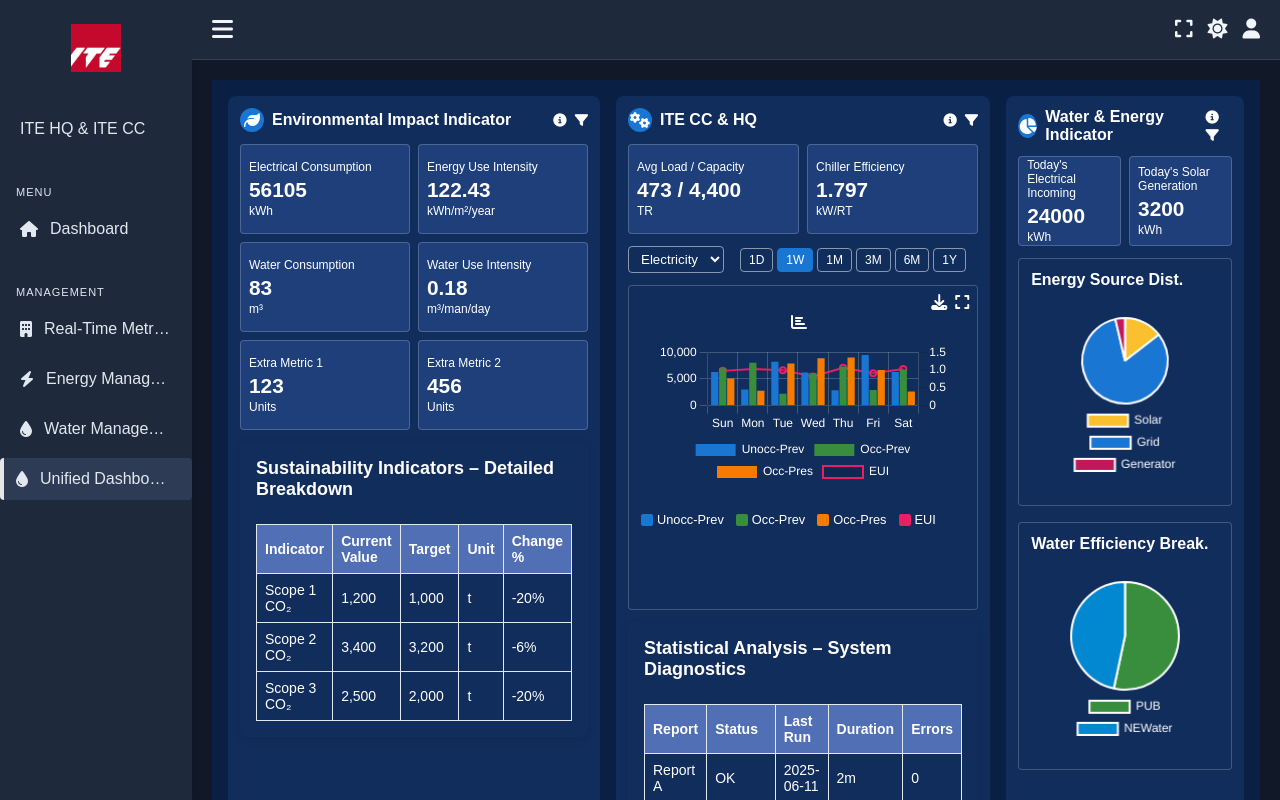
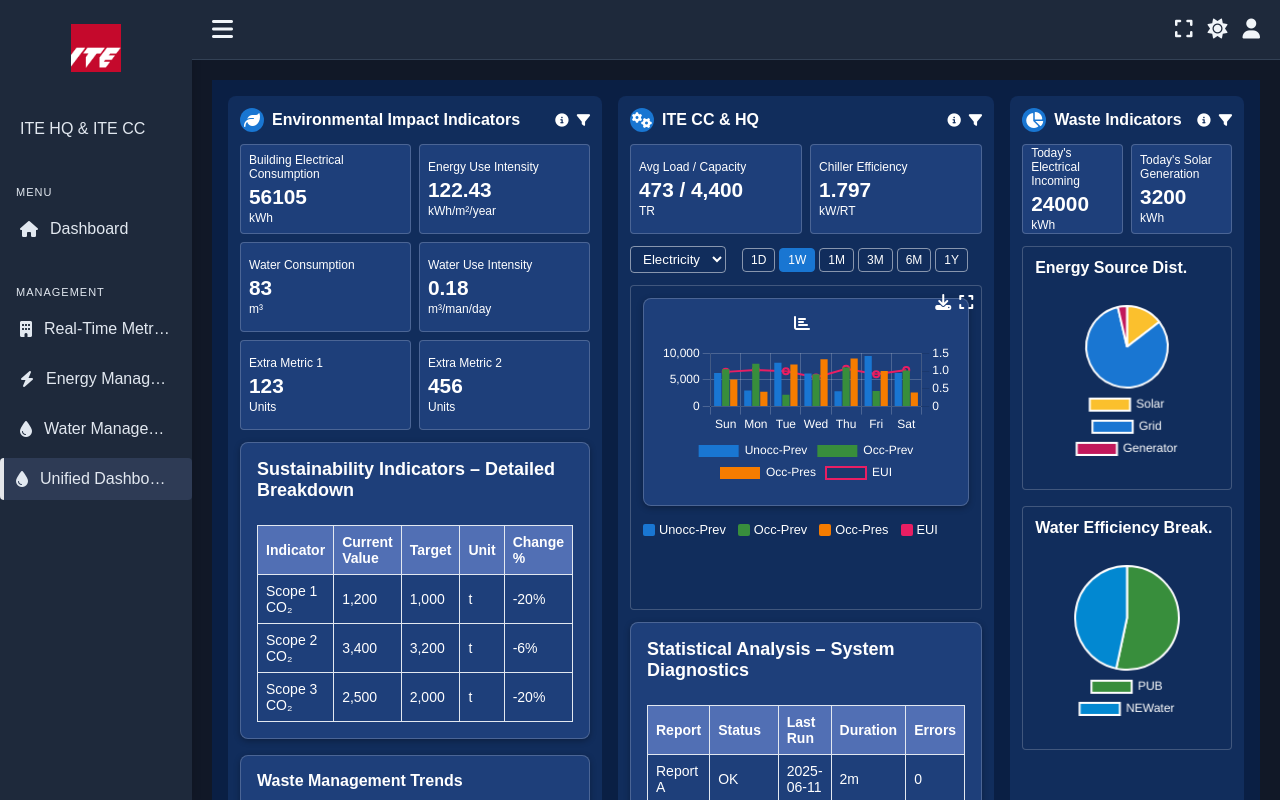
Before and after one commit to yirenong/calypso_demo_full, a Vue app: page /unified-dashboard in a window 1280 px wide. Built offline with nearby package versions, Linux system fonts and the light colour scheme.

Commit message:
push update

```diff
--- /dev/null
+++ b/src/components/MixedChartCard.vue
@@ -0,0 +1,62 @@
+<template>
+    <div class="mixed-chart-card">
+        <canvas ref="canvas"></canvas>
+    </div>
+</template>
+
+<script>
+import {
+    Chart,
+    BarController,
+    BarElement,
+    LineController,
+    LineElement,
+    CategoryScale,
+    LinearScale,
+    PointElement,
+    Legend,
+    Tooltip
+} from 'chart.js';
+
+Chart.register(
+    BarController,
+    BarElement,
+    LineController,
+    LineElement,
+    CategoryScale,
+    LinearScale,
+    PointElement,
+    Legend,
+    Tooltip
+);
+
+export default {
+    name: 'MixedChartCard',
+    props: {
+        chartData: { type: Object, required: true },
+        options: { type: Object, required: true }
+    },
+    mounted() {
+        this._chart = new Chart(this.$refs.canvas.getContext('2d'), {
+            data: this.chartData,
+            options: this.options
+        });
+    },
+    watch: {
+        chartData: {
+            deep: true,
+            handler(newData) {
+                this._chart.data = newData;
+                this._chart.update();
+            }
+        }
+    }
+};
+</script>
+
+<style scoped>
+.mixed-chart-card {
+    position: relative;
+    height: 300px;
+}
+</style>
--- a/src/views/UnifiedDashboard.vue
+++ b/src/views/UnifiedDashboard.vue
@@ -6,7 +6,7 @@
                 <div class="section-header">
                     <div class="section-title">
                         <span class="icon-wrapper leaf-icon"><i class="fas fa-leaf"></i></span>
-                        <h3>Environmental Impact Indicator</h3>
+                        <h3>Environmental Impact Indicators</h3>
                     </div>
                     <div class="section-actions">
                         <button class="action-btn"><i class="fas fa-info-circle"></i></button>
@@ -40,6 +40,35 @@
                 <!-- Table: only if 'table' is checked -->
                 <TableCard v-if="selectedLeft.includes('table')" title="Sustainability Indicators – Detailed Breakdown"
                     :columns="sustainTable.columns" :rows="sustainTable.rows" />
+
+                <!-- Waste Management Input & Mixed Chart -->
+                <div class="waste-section card">
+                    <h4>Waste Management Trends</h4>
+
+                    <!-- Simple data-entry form -->
+                    <div class="waste-form">
+                        <label class="waste-field">
+                            Date
+                            <input type="date" v-model="newWaste.date" />
+                        </label>
+
+                        <label class="waste-field">
+                            General (kg)
+                            <input type="number" v-model.number="newWaste.general" placeholder="e.g. 500" />
+                        </label>
+
+                        <label class="waste-field">
+                            Recycled (kg)
+                            <input type="number" v-model.number="newWaste.recycled" placeholder="e.g. 200" />
+                        </label>
+
+                        <button class="waste-add-btn" @click="addWasteData">Add</button>
+                    </div>
+
+
+                    <!-- Render mixed bar+line chart -->
+                    <MixedChartCard :chartData="wasteChartData" :options="wasteChartOpts" />
+                </div>
             </section>
 
             <!-- Middle Column: Asset Performance KPIs -->
@@ -111,7 +140,7 @@
                 <div class="section-header">
                     <div class="section-title">
                         <span class="icon-wrapper resources-icon"><i class="fas fa-chart-pie"></i></span>
-                        <h3>Water & Energy Indicator</h3>
+                        <h3>Waste Indicators</h3>
                     </div>
                     <div class="section-actions">
                         <button class="action-btn"><i class="fas fa-info-circle"></i></button>
@@ -156,15 +185,34 @@ import { ref, reactive, computed } from 'vue'
 import BarChartCard from '../components/BarChartCard.vue'
 import PieChartCard from '../components/PieChartCard.vue'
 import TableCard from '../components/TableCard.vue'
+import MixedChartCard from '../components/MixedChartCard.vue'
 
 // filter toggles
 const showFilterLeft = ref(false)
 const showFilterMiddle = ref(false)
 const showFilterRight = ref(false)
 
+const newWaste = reactive({
+    date: '',
+    eneral: null,
+    recycled: null
+})
+
+const wasteData = ref([])
+
+function addWasteData() {
+    if (!newWaste.date) return
+    // push a copy
+    wasteData.value.push({ ...newWaste })
+    // reset form
+    newWaste.date = ''
+    newWaste.general = 0
+    newWaste.recycled = 0
+}
+
 // filter options
 const filterOptionsLeft = reactive([
-    { key: 'ElectricalConsumption', label: 'Electrical Consumption', value: 56105, unit: 'kWh' },
+    { key: 'ElectricalConsumption', label: 'Building Electrical Consumption', value: 56105, unit: 'kWh' },
     { key: 'EnergyUseIntensity', label: 'Energy Use Intensity', value: 122.43, unit: 'kWh/m²/year' },
     { key: 'WaterConsumption', label: 'Water Consumption', value: 83, unit: 'm³' },
     { key: 'WaterUseIntensity', label: 'Water Use Intensity', value: 0.18, unit: 'm³/man/day' },
@@ -221,6 +269,91 @@ const systemDiagsTable = reactive({
         { Report: 'Report C', Status: 'OK', 'Last Run': '2025-06-11', Duration: '1m', Errors: '0' },
     ]
 })
+
+const wasteChartData = computed(() => {
+    // sort your entries ascending by date
+    const sorted = [...wasteData.value].sort((a, b) =>
+        new Date(a.date) - new Date(b.date)
+    );
+
+    return {
+        labels: sorted.map(d => d.date),
+        datasets: [
+            {
+                type: 'bar',
+                label: 'General',
+                data: sorted.map(d => d.general),
+                backgroundColor: '#D3D3D3',
+                order: 1              // draw bars first
+            },
+            {
+                type: 'line',
+                label: 'Recycled',
+                data: sorted.map(d => d.recycled),
+                borderColor: '#43a047',
+                borderWidth: 2,
+                fill: false,
+                tension: 0.4,
+                order: 2,             // draw line on top
+                pointBackgroundColor: '#43a047', // make sure your dots are visible
+                pointBorderColor: '#fff'
+            }
+        ]
+    }
+});
+
+
+
+
+
+const wasteChartOpts = {
+    responsive: true,
+    maintainAspectRatio: false,
+
+    // ⬇ tell Chart.js first draw ALL bars, then draw ALL lines
+    datasets: {
+        bar: { order: 1 },
+        line: { order: 2 }
+    },
+
+    scales: {
+        x: {
+            title: {
+                display: true,
+                text: 'Date',
+                color: '#fff'
+            },
+            ticks: {
+                color: '#fff'
+            }
+        },
+        y: {
+            beginAtZero: true,
+            title: {
+                display: true,
+                text: 'Kilograms',
+                color: '#fff'
+            },
+            ticks: {
+                color: '#fff'
+            }
+        }
+    },
+
+    plugins: {
+        legend: {
+            position: 'bottom',
+            labels: {
+                color: '#fff'
+            }
+        },
+        tooltip: {
+            mode: 'index',
+            intersect: false
+        }
+    }
+}
+
 
 // chart controls
 const activeChart = ref('EnergyConsumptionTrend')
@@ -418,11 +551,52 @@ function toggleFullScreen() {
     gap: 16px;
 }
 
+.waste-form {
+    display: flex;
+    align-items: flex-end;
+    gap: 1rem;
+    margin-bottom: 1rem;
+}
+
+.waste-field {
+    display: flex;
+    flex-direction: column;
+    font-size: 0.9rem;
+    color: #fff;
+}
+
+.waste-field input {
+    margin-top: 4px;
+    padding: 0.3rem 0.5rem;
+    border-radius: 4px;
+    border: 1px solid rgba(255, 255, 255, 0.3);
+    background: transparent;
+    color: #fff;
+}
+
+
 /* Card backgrounds: slightly lighter than container */
 .column {
     background: #112d5c;
     border-radius: 8px;
     padding: 12px;
+}
+
+.card {
+    background: #1e3f7a;
+    /* match your KPI cards */
+    border: 1px solid rgba(255, 255, 255, 0.2);
+    border-radius: 8px;
+    padding: 16px;
+    margin-bottom: 16px;
+    box-shadow: 0 2px 6px rgba(0, 0, 0, 0.3);
+}
+
+/* Optional: give the waste-section title a bit of breathing room */
+.waste-section h4 {
+    margin-top: 0;
+    margin-bottom: 12px;
+    color: #fff;
 }
 
 /* Section header */
@@ -546,15 +720,15 @@ function toggleFullScreen() {
 }
 
 .controls select option {
-  background-color: #112d5c;
-  color: #fff;
+    background-color: #112d5c;
+    color: #fff;
 }
 
 /* Highlight hovered option in list */
 .controls select option:hover,
 .controls select option:checked {
-  background-color: #1976d2;
-  color: #fff;
+    background-color: #1976d2;
+    color: #fff;
 }
 
 .period-toggle {
@@ -666,4 +840,48 @@ td {
     font-size: 1rem;
     color: #fff;
 }
+
+.waste-form {
+    display: flex;
+    flex-wrap: wrap;
+    align-items: flex-end;
+    /* line up children on their bottom edge */
+    gap: 1rem;
+    margin-bottom: 1rem;
+}
+
+.waste-field {
+    display: flex;
+    flex-direction: column;
+    font-size: 0.9rem;
+    color: #fff;
+    flex: 1 0 auto;
+    min-width: 8rem;
+}
+
+.waste-field input {
+    margin-top: 4px;
+    padding: 0.3rem 0.5rem;
+    border-radius: 4px;
+    border: 1px solid rgba(255, 255, 255, 0.3);
+    background: transparent;
+    color: #fff;
+    width: 100%;
+}
+
+.waste-add-btn {
+    align-self: flex-end;
+    /* sit on the same bottom line as inputs */
+    padding: 0.5rem 1rem;
+    background: #28a745;
+    color: #fff;
+    border: none;
+    border-radius: 4px;
+    cursor: pointer;
+    flex: 0 0 auto;
+}
+
+.waste-add-btn:hover {
+    background: #218838;
+}
 </style>
```
